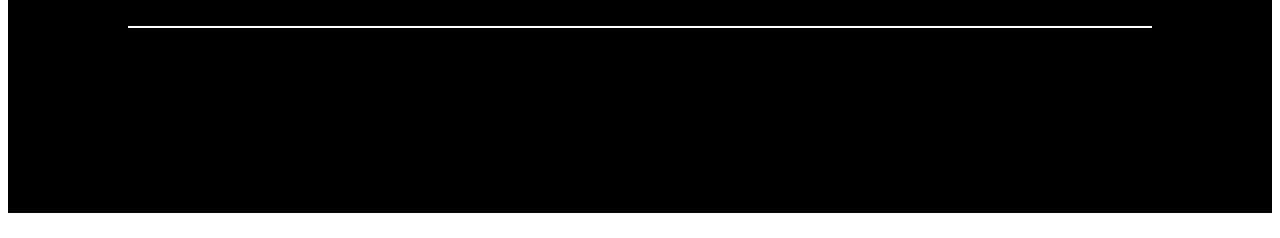
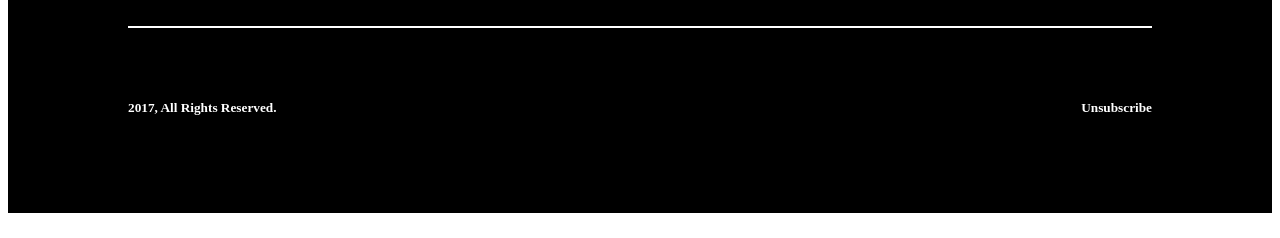
Before and after one commit to shanto2024sss/Happy-new-year-a1, a plain HTML site: page index.html in a window 1280 px wide. Shown: the part 4904-5142 px from the top of the page. Drawn offline with Linux system fonts and the light colour scheme.

Commit message:
footerend

```diff
--- a/index.html
+++ b/index.html
@@ -167,6 +167,13 @@
                 <img src="./resources/Linkedin.png" alt="">
 
             </div>
+            <div style="display: flex; justify-content: space-between;">
+                <h5>2017, All Rights Reserved.</h5>
+                <h5>Unsubscribe</h5>
+
+
+            </div>
+
 
 
 
```
